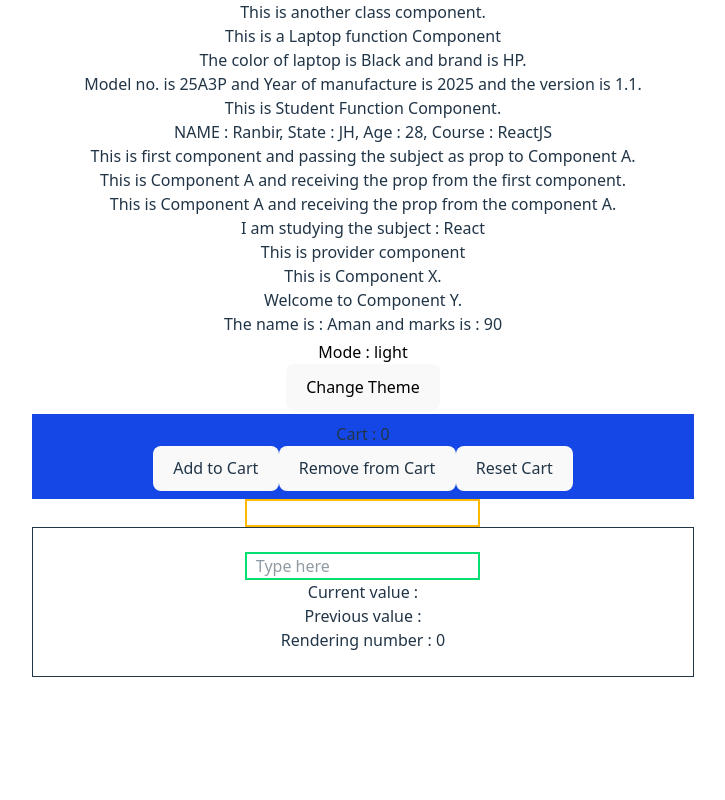
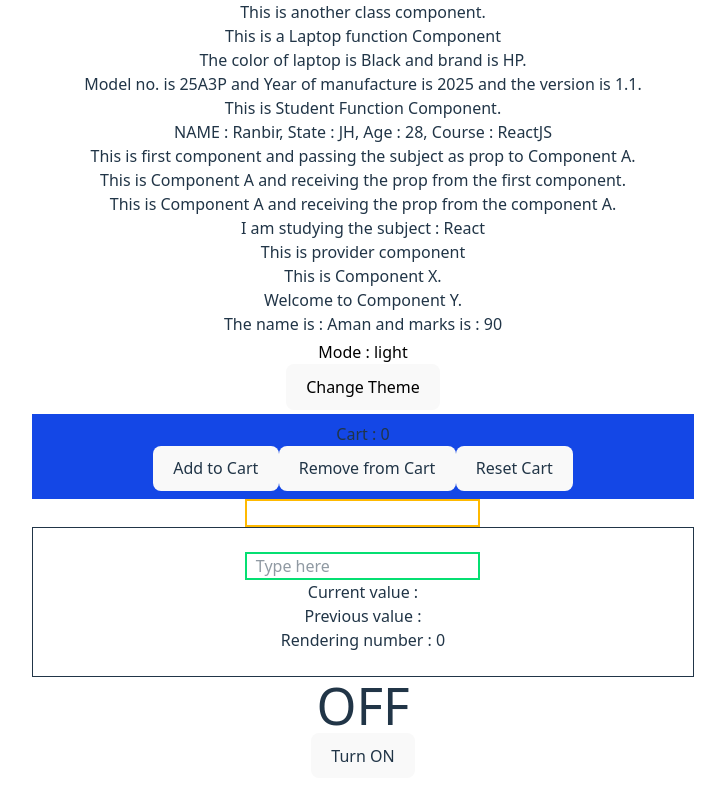
Before and after one commit to adityathakur-cse/React-Practice, a React (Vite) app: page / in a window 1280 px wide. Shown: the part 1774-2574 px from the top of the page, without its empty margins (277-1002 px from the left). Before the commit the page ends 2483 px from the top, so only its background shows below. Built offline with nearby package versions, Linux system fonts and the light colour scheme.

Commit message:
added: custom useToggle hook and implemented toggle functionality in ToggleState

```diff
--- /dev/null
+++ b/src/CustomHook/ToggleState.jsx
@@ -0,0 +1,17 @@
+import React from "react";
+import useToggle from "./UseToggle";
+
+const ToggleState = () => {
+  const [toggle, changeToggle] = useToggle();
+
+  return (
+    <div>
+      <h1>{toggle}</h1>
+      <button onClick={changeToggle}>
+        {toggle === "OFF" ? "Turn ON" : "Turn OFF"}
+      </button>
+    </div>
+  );
+};
+
+export default ToggleState;
--- /dev/null
+++ b/src/CustomHook/UseToggle.jsx
@@ -0,0 +1,11 @@
+import React, { useState } from 'react'
+
+const useToggle = () => {
+    const [toggle, setToggle] = useState('OFF')
+    const changeToggle = () => {
+        setToggle((toggle) => toggle == 'OFF' ? 'ON' : 'OFF')
+    }
+  return [toggle, changeToggle];
+}
+
+export default useToggle
--- /dev/null
+++ b/src/FormHandling/ControlledComp.jsx
@@ -0,0 +1,28 @@
+import { Component } from "react";
+
+export class ControlledComp extends Component{
+    constructor(){
+        super();
+        this.state = {
+            firstname : '',
+            lastname : '',
+            review : ''
+        }
+    }
+    changeFirstname = (e) => {
+        this.setState({firstname : e.target.value})
+    }
+    changeLastname = (e) => {
+        this.setState({lastname : e.target.value})
+    }
+    changeReview = (e) => {
+        this.setState({review : e.target.value})
+    }
+    render(){
+        return(
+            <div>
+
+            </div>
+        )
+    }
+}
--- a/src/main.jsx
+++ b/src/main.jsx
@@ -24,6 +24,7 @@ import ThemeProvider from './UseContext/ThemeProvider.jsx'
 import UseReducerExample from './useReducerExample.jsx'
 import UseRefExample from './UseRef/UseRefExample1.jsx'
 import UseRefExample2 from './UseRef/UseRefExample2.jsx'
+import ToggleState from './CustomHook/ToggleState.jsx'
 const firstele = <h2>This is my new element</h2>
 class Ucomponent extends React.Component{
   render(){
@@ -82,6 +83,6 @@ createRoot(document.getElementById('root')).render(
     <UseReducerExample />
     <UseRefExample/>
     <UseRefExample2/>
-
+    <ToggleState/>
   </StrictMode>,
 )
```
